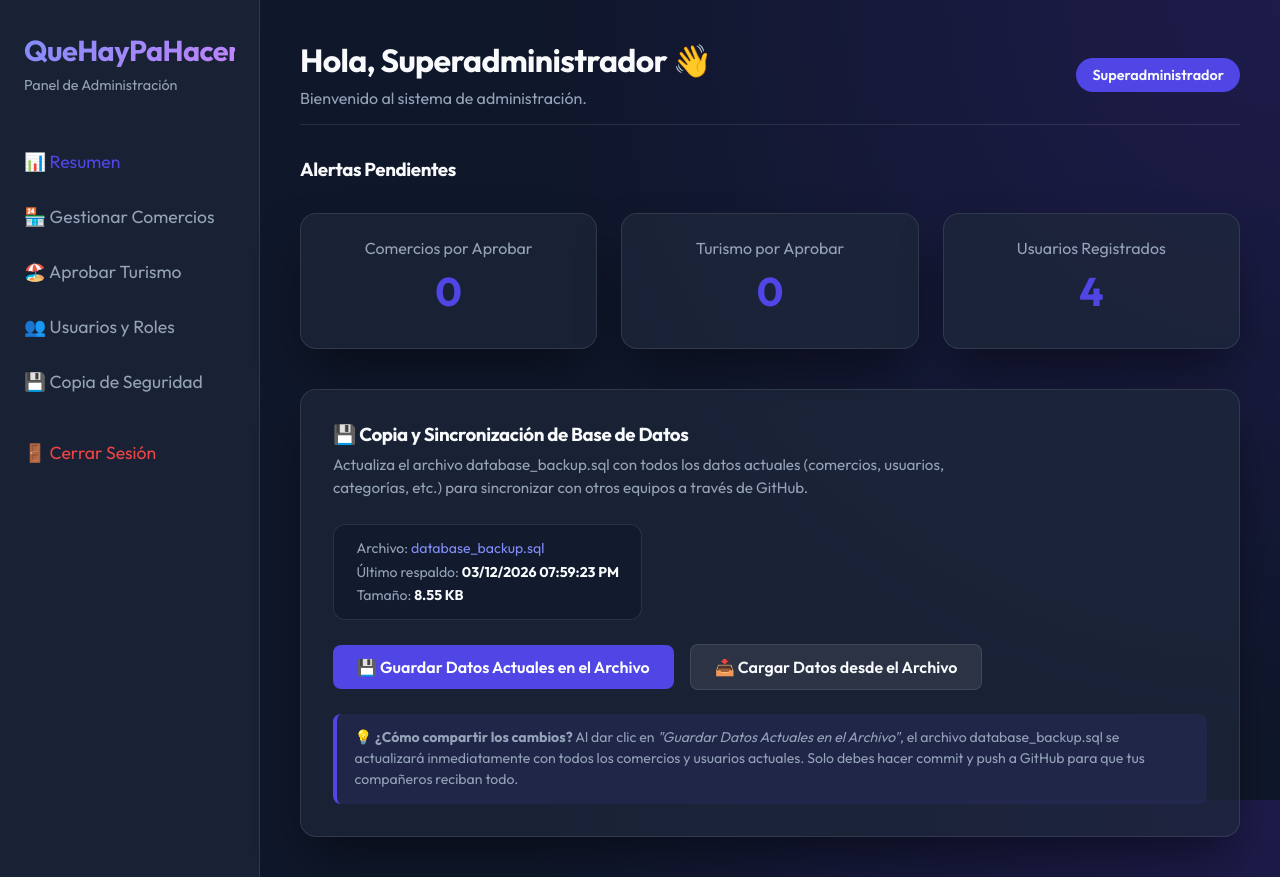
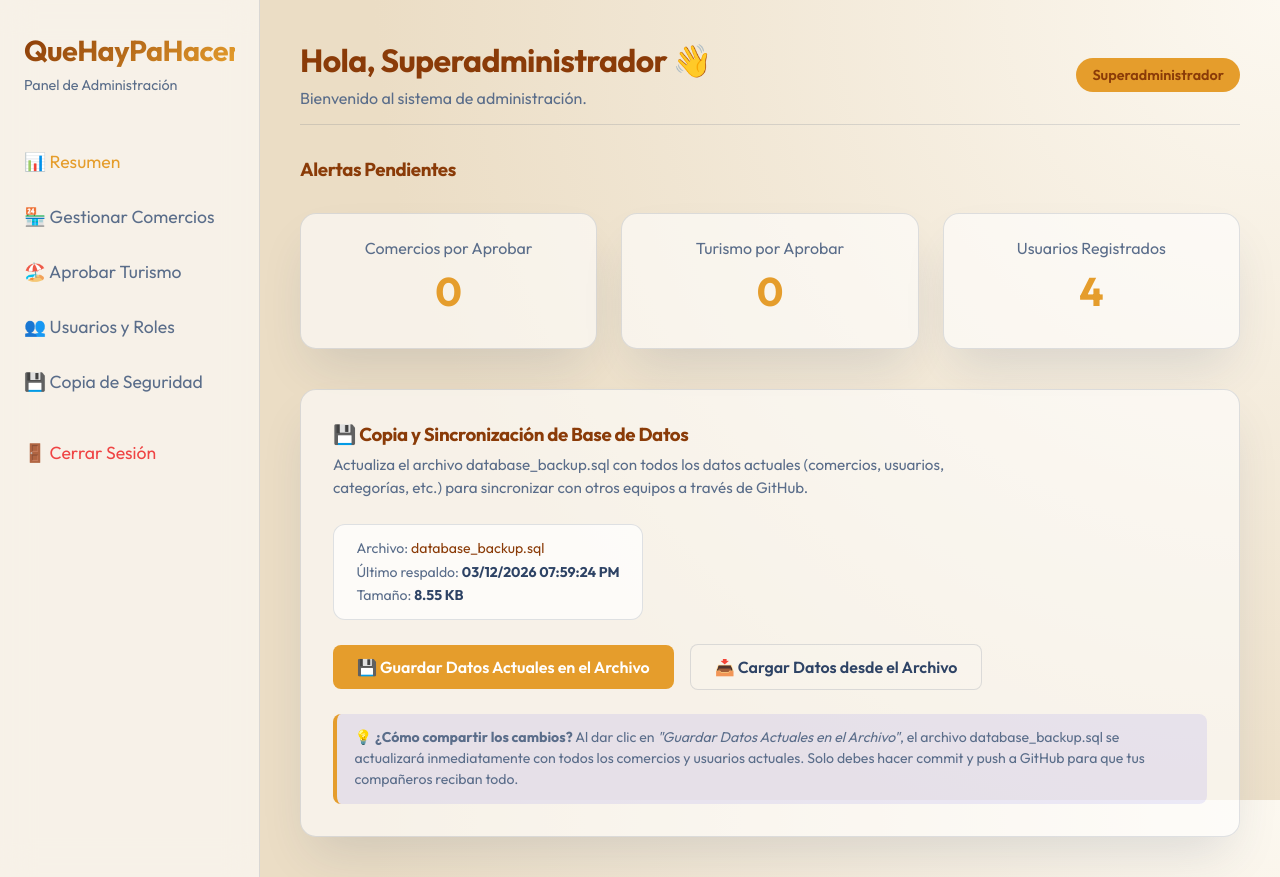
Before and after one commit to furuenadurango/AdminBD, a PHP site: page /dashboard.php in a window 1280 px wide. Run offline with PHP 8.4, Linux system fonts and the light colour scheme; a user stored in the database is signed in; data comes from the database, SQL or seed files in the repository; data that the repository does not hold is empty.

Commit message:
recolor y ajustes backup

```diff
--- a/AdminBD-main/assets/css/styles.css
+++ b/AdminBD-main/assets/css/styles.css
@@ -6,15 +6,15 @@
 
 :root {
     /* Color Palette - Premium Modern */
-    --primary-color: #4F46E5; /* Indigo */
-    --primary-hover: #4338CA;
-    --secondary-color: #10B981; /* Emerald for success/tourism */
+    --primary-color: #E59D2C; /* Oro */
+    --primary-hover: #CC8A24; /* Oro oscuro para hover */
+    --secondary-color: #F3D58D; /* Mantequilla */
     --accent-color: #F59E0B; /* Amber for pending/warnings */
-    --bg-dark: #0F172A; /* Slate 900 */
-    --bg-card: rgba(30, 41, 59, 0.7); /* Slate 800 with opacity */
-    --text-main: #F8FAFC; /* Slate 50 */
-    --text-muted: #94A3B8; /* Slate 400 */
-    --border-color: rgba(255, 255, 255, 0.1);
+    --bg-main: #EBDDC5; /* Perla (Fondo) */
+    --bg-card: rgba(255, 255, 255, 0.6); /* Tarjetas claras translúcidas */
+    --text-main: #2E4365; /* Azul (Textos) */
+    --text-muted: #5A6D8A; /* Azul claro (Textos secundarios) */
+    --border-color: rgba(46, 67, 101, 0.15); /* Bordes azul translúcido */
 
     /* Utilities */
     --glass-blur: blur(16px);
@@ -30,13 +30,13 @@
 }
 
 body {
-    background-color: var(--bg-dark);
+    background-color: var(--bg-main);
     color: var(--text-main);
     min-height: 100vh;
     display: flex;
     flex-direction: column;
-    /* Premium background gradient */
-    background: radial-gradient(circle at top right, #1e1b4b, var(--bg-dark) 50%);
+    /* Premium background gradient adapted for light mode */
+    background: radial-gradient(circle at top right, #fcf8f0, var(--bg-main) 60%);
     background-attachment: fixed;
 }
 
@@ -46,6 +46,7 @@ body {
 h1, h2, h3, h4 {
     font-weight: 700;
     letter-spacing: -0.02em;
+    color: #8A3B08; /* Cafe */
 }
 
 a {
@@ -67,7 +68,7 @@ a:hover {
     -webkit-backdrop-filter: var(--glass-blur);
     border: 1px solid var(--border-color);
     border-radius: var(--border-radius);
-    box-shadow: 0 25px 50px -12px rgba(0, 0, 0, 0.5);
+    box-shadow: 0 25px 50px -12px rgba(46, 67, 101, 0.15); /* Sombra azul claro en lugar de negro profundo */
 }
 
 /* ==========================================================================
@@ -88,7 +89,7 @@ a:hover {
 .form-input {
     width: 100%;
     padding: 0.75rem 1rem;
-    background: rgba(15, 23, 42, 0.6);
+    background: rgba(255, 255, 255, 0.7);
     border: 1px solid var(--border-color);
     border-radius: 8px;
     color: var(--text-main);
@@ -99,7 +100,7 @@ a:hover {
 
 .form-input:focus {
     border-color: var(--primary-color);
-    box-shadow: 0 0 0 3px rgba(79, 70, 229, 0.2);
+    box-shadow: 0 0 0 3px rgba(229, 157, 44, 0.2); /* Sombra oro */
 }
 
 .btn {
@@ -123,7 +124,7 @@ a:hover {
 .btn-primary:hover {
     background-color: var(--primary-hover);
     transform: translateY(-2px);
-    box-shadow: 0 10px 15px -3px rgba(79, 70, 229, 0.4);
+    box-shadow: 0 10px 15px -3px rgba(229, 157, 44, 0.4); /* Sombra oro */
 }
 
 /* ==========================================================================
@@ -148,7 +149,7 @@ a:hover {
     font-size: 2.5rem;
     font-weight: 800;
     margin-bottom: 0.5rem;
-    background: linear-gradient(135deg, #818cf8, #c084fc);
+    background: linear-gradient(135deg, #8A3B08, #E59D2C); /* Cafe a Oro */
     -webkit-background-clip: text;
     -webkit-text-fill-color: transparent;
 }
--- a/AdminBD-main/comercios.php
+++ b/AdminBD-main/comercios.php
@@ -42,9 +42,9 @@ try {
         th, td { padding: 1rem; border-bottom: 1px solid var(--border-color); }
         th { color: var(--text-muted); font-weight: 600; }
         .badge { padding: 0.25rem 0.75rem; border-radius: 999px; font-size: 0.85rem; font-weight: 600; }
-        .badge-pendiente { background: rgba(245, 158, 11, 0.2); color: var(--accent-color); }
-        .badge-aprobado { background: rgba(16, 185, 129, 0.2); color: var(--secondary-color); }
-        .badge-rechazado { background: rgba(239, 68, 68, 0.2); color: #ef4444; }
+        .badge-pendiente { background: rgba(243, 213, 141, 0.6); color: #8A3B08; } /* Mantequilla y Cafe */
+        .badge-aprobado { background: rgba(229, 157, 44, 0.3); color: #8A3B08; } /* Oro y Cafe */
+        .badge-rechazado { background: rgba(239, 68, 68, 0.15); color: #ef4444; }
     </style>
 </head>
 <body>
--- a/AdminBD-main/crear_comercio.php
+++ b/AdminBD-main/crear_comercio.php
@@ -61,7 +61,8 @@ if ($_SERVER["REQUEST_METHOD"] == "POST") {
         .header { display: flex; justify-content: space-between; align-items: center; margin-bottom: 2rem; padding-bottom: 1rem; border-bottom: 1px solid var(--border-color); }
 
         .form-container { max-width: 600px; padding: 2rem; }
-        select.form-input { appearance: auto; background-color: rgba(15, 23, 42, 0.8); }
+        select.form-input { appearance: auto; background-color: rgba(255, 255, 255, 0.7); color: var(--text-main); }
+        select.form-input option { background-color: #fff; color: #2E4365; }
         textarea.form-input { resize: vertical; min-height: 100px; }
     </style>
 </head>
--- a/AdminBD-main/dashboard.php
+++ b/AdminBD-main/dashboard.php
@@ -176,7 +176,7 @@ $info_backup = obtener_info_backup($backup_file);
                     <p style="color: var(--text-muted);">Bienvenido al sistema de administración.</p>
                 </div>
                 <div>
-                    <span style="background: var(--primary-color); padding: 0.5rem 1rem; border-radius: 20px; font-weight: 600; font-size: 0.9rem;">
+                    <span style="background: var(--primary-color); color: #8A3B08; padding: 0.5rem 1rem; border-radius: 20px; font-weight: 600; font-size: 0.9rem;">
                         <?php echo ($_SESSION['usuario_rol'] == 1) ? 'Superadministrador' : 'Proveedor'; ?>
                     </span>
                 </div>
@@ -217,8 +217,8 @@ $info_backup = obtener_info_backup($backup_file);
                         </p>
                     </div>
 
-                    <div style="background: rgba(15, 23, 42, 0.6); padding: 0.9rem 1.4rem; border-radius: 12px; border: 1px solid var(--border-color); font-size: 0.88rem;">
-                        <div><span style="color: var(--text-muted);">Archivo:</span> <code style="color: #818cf8;">database_backup.sql</code></div>
+                    <div style="background: rgba(255, 255, 255, 0.7); padding: 0.9rem 1.4rem; border-radius: 12px; border: 1px solid var(--border-color); font-size: 0.88rem;">
+                        <div><span style="color: var(--text-muted);">Archivo:</span> <code style="color: #8A3B08;">database_backup.sql</code></div>
                         <div style="margin-top: 0.35rem;"><span style="color: var(--text-muted);">Último respaldo:</span> <strong><?php echo $info_backup['fecha']; ?></strong></div>
                         <div style="margin-top: 0.35rem;"><span style="color: var(--text-muted);">Tamaño:</span> <strong><?php echo $info_backup['tamano']; ?></strong></div>
                     </div>
--- a/AdminBD-main/database_backup.sql
+++ b/AdminBD-main/database_backup.sql
@@ -206,4 +206,4 @@ UNLOCK TABLES;
 /*!40101 SET COLLATION_CONNECTION=@OLD_COLLATION_CONNECTION */;
 /*!40111 SET SQL_NOTES=@OLD_SQL_NOTES */;
 
--- Dump completed on 2026-10-07 19:14:27
+-- Dump completed on 2026-10-07 20:04:09
--- a/AdminBD-main/usuarios.php
+++ b/AdminBD-main/usuarios.php
@@ -184,7 +184,7 @@ $usuarios = $stmt_usuarios->fetchAll();
                                 <td><?php echo htmlspecialchars($u->nombre); ?></td>
                                 <td><?php echo htmlspecialchars($u->email); ?></td>
                                 <td>
-                                    <span style="background: rgba(79, 70, 229, 0.2); padding: 0.2rem 0.5rem; border-radius: 4px; font-size: 0.85rem; color: #a5b4fc;">
+                                    <span style="background: rgba(229, 157, 44, 0.2); padding: 0.2rem 0.5rem; border-radius: 4px; font-size: 0.85rem; color: #8A3B08; font-weight: 600;">
                                         <?php echo htmlspecialchars($u->rol_nombre); ?>
                                     </span>
                                 </td>
```
